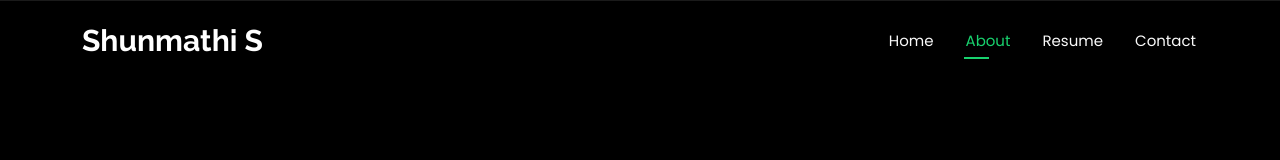
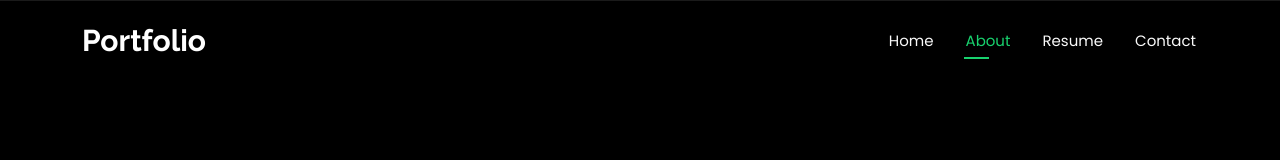
Before and after one commit to sunmoon95/My_Naanmudhalvan_Portfolio, a plain HTML site: page about.html in a window 1280 px wide. Shown: the top 160 px of the page. Drawn offline with nearby package versions, Linux system fonts and the light colour scheme.

Commit message:
Update about.html

```diff
--- a/about.html
+++ b/about.html
@@ -46,7 +46,7 @@
       <a href="index.html" class="logo d-flex align-items-center">
         <!-- Uncomment the line below if you also wish to use an image logo -->
         <!-- <img src="assets/img/logo.webp" alt=""> -->
-        <h1 class="sitename">Shunmathi S</h1>
+        <h1 class="sitename">Portfolio</h1>
       </a>
 
       <nav id="navmenu" class="navmenu">
```
